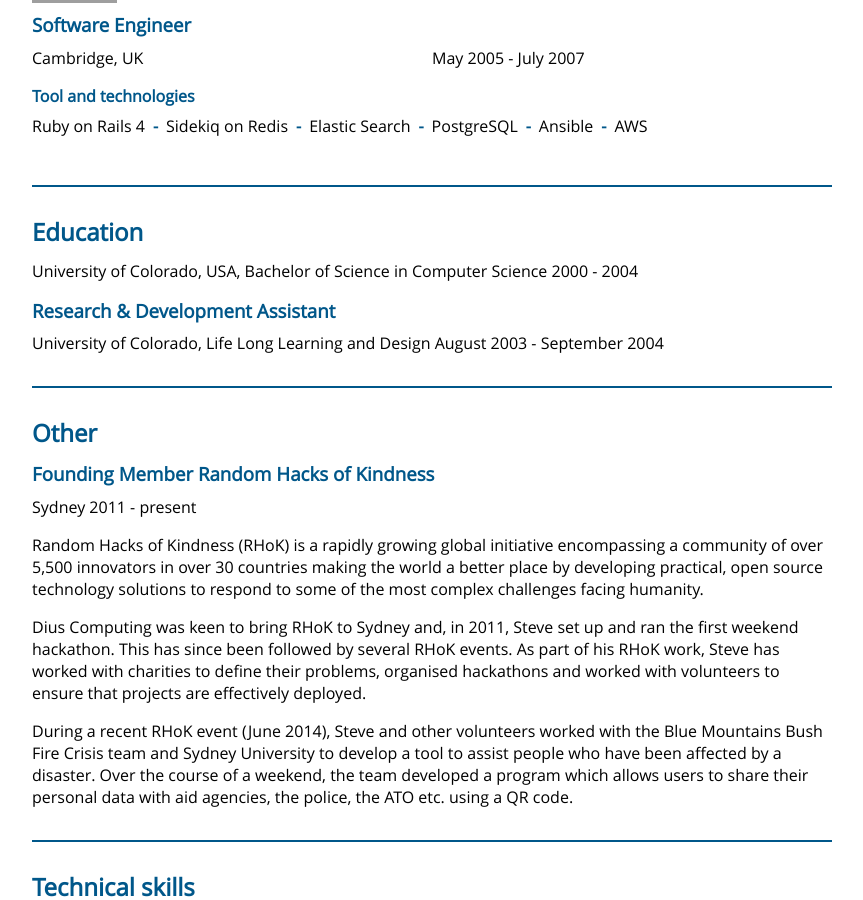
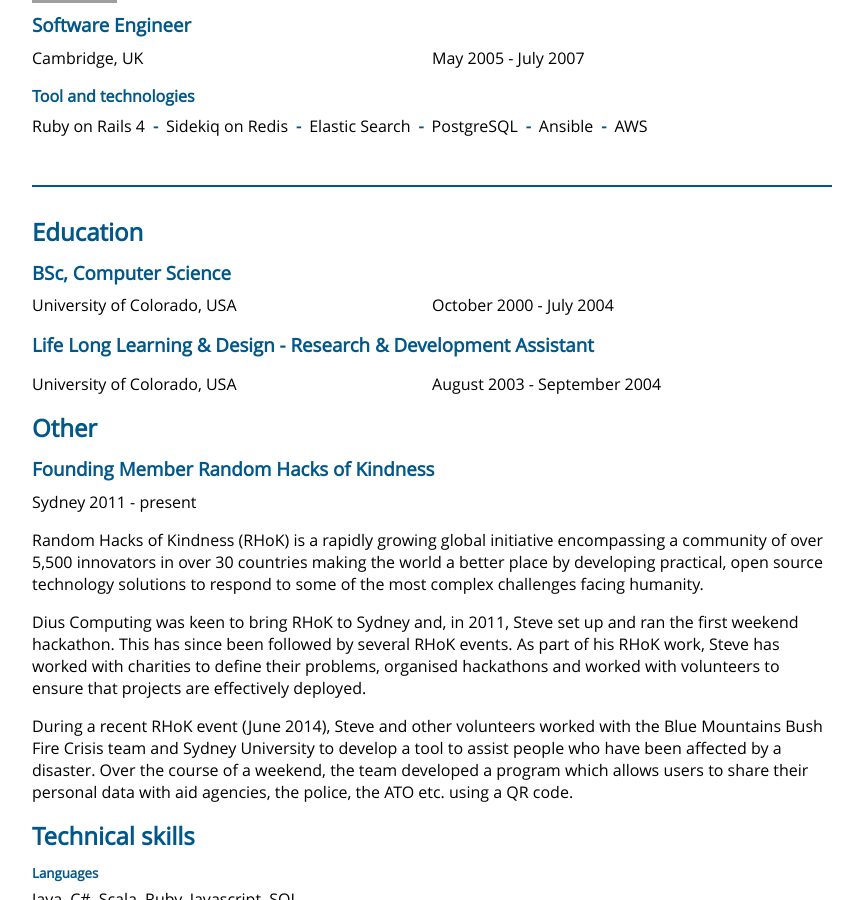
Before and after one commit to StephenSmithwick/StephenSmithwick.github.io, a Jekyll site: the page built from cv.html, in a window 1280 px wide and 900 px high, scrolled down 4313 px. Shown: the whole window, without its empty margins (200-1063 px from the left). Built offline with Jekyll 4.4.1, drawn with Linux system fonts in a browser that asks for light colours; grey boxes are pictures that could not be loaded.

Commit message:
Updating education details

```diff
--- a/cv.html
+++ b/cv.html
@@ -353,10 +353,20 @@ categories: cv
 
       <section>
         <h2>Education</h2>
-        <p>University of Colorado, USA, Bachelor of Science in Computer Science	2000 - 2004</p>
+          <h3>BSc, Computer Science</h3>
+          <div class="location-date">
+            <span>University of Colorado, USA</span>
+            <span>October 2000 - July 2004</span>
+          </div>
+      <section>
 
-        <h3>Research & Development Assistant</h3>
-        <p>University of Colorado, Life Long Learning and Design	August 2003 - September 2004</p>
+      <section>
+        <h3>Life Long Learning & Design - Research & Development Assistant</h3>
+        <p></p>
+        <div class="location-date">
+          <span>University of Colorado, USA</span>
+          <span>August 2003 - September 2004</span>
+        </div>
       </section>
 
       <section>
```
